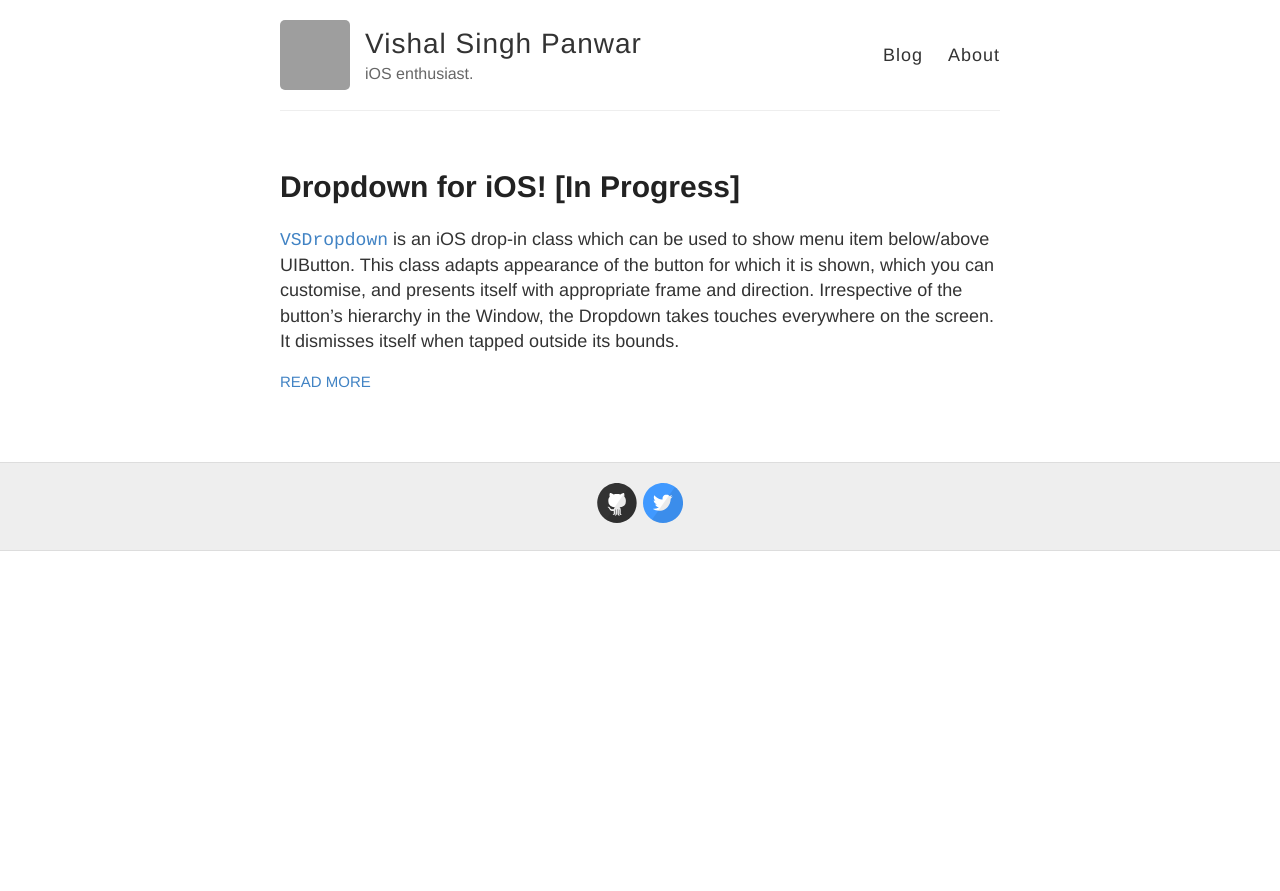
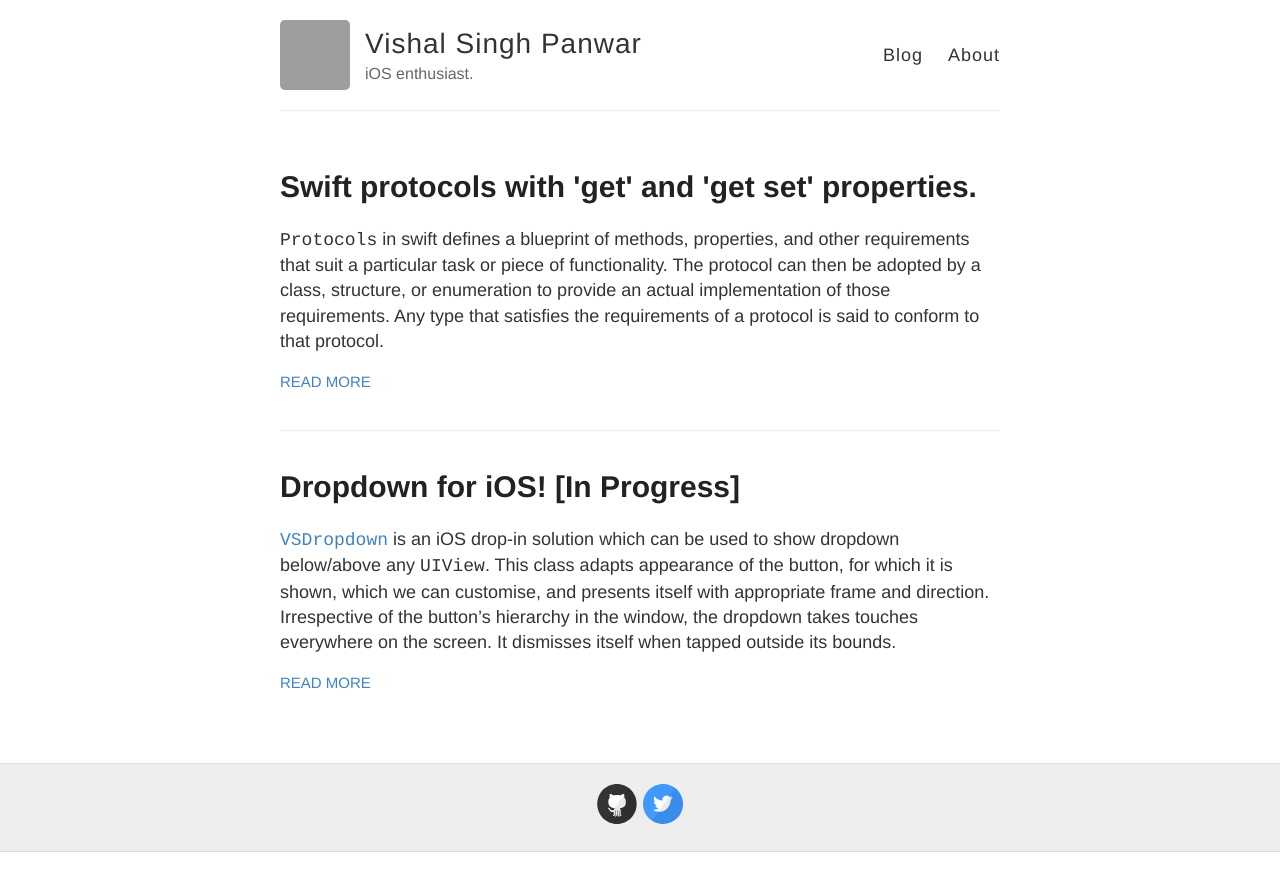
Before and after one commit to Vishal-Singh-Panwar/Vishal-Singh-Panwar.github.io, a Jekyll site: the page built from index.html, in a window 1280 px wide. Shown: the top 891 px of the page. Built offline with Jekyll 4.4.1, drawn with Linux system fonts in a browser that asks for light colours; part of the change alters nothing that is shown; grey boxes are pictures that could not be loaded.

Commit message:
Added swift protocol property post

````diff
--- a/_posts/2014-6-27-VSDropdown.md
+++ b/_posts/2014-6-27-VSDropdown.md
@@ -3,7 +3,7 @@ layout: post
 title: Dropdown for iOS! [In Progress]
 ---
 
-[`VSDropdown`](https://github.com/Vishal-Singh-Panwar/VSDropdown) is an iOS drop-in class which can be used to show menu item below/above UIButton. This class adapts appearance of the button for which it is shown, which you can customise, and presents itself  with appropriate frame and direction. Irrespective of the button's hierarchy in the Window, the Dropdown takes touches everywhere on the screen. It dismisses itself when tapped outside its bounds.
+[`VSDropdown`](https://github.com/Vishal-Singh-Panwar/VSDropdown) is an iOS drop-in solution which can be used to show dropdown below/above any `UIView`. This class adapts appearance of the button, for which it is shown, which we can customise, and presents itself  with appropriate frame and direction. Irrespective of the button's hierarchy in the window, the dropdown takes touches everywhere on the screen. It dismisses itself when tapped outside its bounds.
 
 
 
--- /dev/null
+++ b/_posts/2014-7-03-Swift_Protocol_Get_Set.md
@@ -0,0 +1,158 @@
+---
+layout: post
+title: Swift protocols with 'get' and 'get set' properties.
+---
+
+`Protocols` in swift defines a blueprint of methods, properties, and other requirements that suit a particular task or piece of functionality. The protocol can then be adopted by a class, structure, or enumeration to provide an actual implementation of those requirements. Any type that satisfies the requirements of a protocol is said to conform to that protocol.
+
+This is how we can decalre and conform to a simple protocol in Swift.
+
+```swift
+protocol Fooable {
+
+}
+
+struct Bar: Fooable {
+
+}
+
+```
+
+## Properties in protocols
+
+A protocol is set of rules. Any conforming type has to follow all the rules. As a part of rules, a protocol can require any conforming type to provide a property with a particular name and type. The conforming type can fulfill this requirement either by using a stored property or a computed property. To give some clarity, conforming type means the types (structs, classes, enums) which are conforing to a protocol. In the above code sample, `Fooable` is a protocol and `Bar` is the conforming type. Lets add some property requirement in `Fooable`.
+
+**NOTE: Property requirements in a protocol are always declared as variable properties.**
+
+```swift
+protocol Fooable {
+    var name: String {get}
+}
+
+```
+There are different ways by which the conforming types can fulfill the property requirement of a protocol.
+
+```swift
+struct Bar: Fooable {
+    let name = "Bar"
+}
+
+struct Buz: Fooable {
+    var name = "Buz"
+}
+
+struct Qux: Fooable {
+    let quxName = "Qux"
+
+    var name: String {
+        get {
+            return quxName
+        }
+    }
+}
+
+```
+
+Notice that even though inside protocols, properties are declared with var keyword only, we can use `let` for fulfilling `get` property requiremnet inside the conforming types. The only requirement of Foo is to provide a name, and all conforming types are free to provide it using a `let` or a `var`.
+
+Below is an example of get set property requirement in a protocol.
+
+```swift
+protocol Fooable {
+    var name: String {get}
+    var age: Int {get set}
+}
+
+// Fulfilling get set propety requirement:
+struct Bar: Fooable {
+    let name = "Bar"
+    var age = 27
+}
+
+struct Qux: Fooable {
+    let quxName = "Qux"
+    var quxAge = 20
+    var name: String {
+        get {
+            return quxName
+        }
+    }
+
+    var age: Int {
+        get {
+            return quxAge
+        }
+        set {
+        	quxAge = newValue
+        }
+    }
+}
+
+```
+
+If a protocol requires a property to be gettable and settable, that property requirement **cannot** be fulfilled by a constant (let) stored property or a read-only computed property.
+
+```swift
+protocol Fooable {
+    var name: String {get}
+    var age: Int {get set}
+}
+
+struct Bar: Fooable {
+    let name = "Bar"
+    let age = 27 // Compilation Error: Candidate is not settable, but protocol requires it.
+}
+
+```
+
+## How *get* propeties are different from *get set* properties in a protocol?
+
+In this section, I will try to explain the difference between get propeties and get set properties.
+
+A get property does not mean that the conforming type has to declare that propety as get only. Take below example:
+
+
+```swift
+protocol Fooable {
+    var name: String {get}
+    var age: Int {get set}
+}
+
+struct Bar: Fooable {
+    var name = "Bar"
+    var age = 27
+}
+
+var someFooable = Bar()
+someFooable.age = 20
+someFooable.name = "Bar2"
+
+```
+
+As you can see, even though `name` is a get property requirement in the protocol, we are stil able to perform both get and set operations on `name` of `someFooable`.
+
+By making `name` as get property in `Fooable`, we are asking the conforming types to provide a getter method with name `name`. Fooable is not stopping the conforming types to set the property `name`.
+
+The reason we are able to set `name` of `someFooable` is that since we have not explicity specified the type of `someFooable`, its type is being inferred as `Bar`. So we are actually setting `name` of `Bar` and not of `Fooable`. `name` is decalred as `var` in `Bar`, so we can set `name` in `someFooable`.
+
+If we explicitly set the type of `someFooable` to be `Fooable`, then compiler wont allow us to set the `name`, as `Foobale` only gurantees that a getter with `name` exists and has no knowledge about the setter. Its totally upto the conforming types to provide a setter or not for a get-only property requirement of a protocol.
+
+
+```swift
+protocol Fooable {
+    var name: String {get}
+    var age: Int {get set}
+}
+
+struct Bar: Fooable {
+    var name = "Bar"
+    var age = 27   // can only be var
+}
+
+var someFooable: Fooable = Bar()
+someFooable.age = 20
+someFooable.name = "Bar2" // Compilation Error: cannot assign to property: 'name' is a get-only property
+
+```
+
+I was always confused in the beginning that if we can set the properties which are marked as get in protocol, then how is it different from get set property. Later I realised that we are actualy using setter given by the conforming types. And I find this behaviour very useful in encapsulation. If you have also had this confusion, then I hope that this post might have made your head feel little lighter by now.
````
